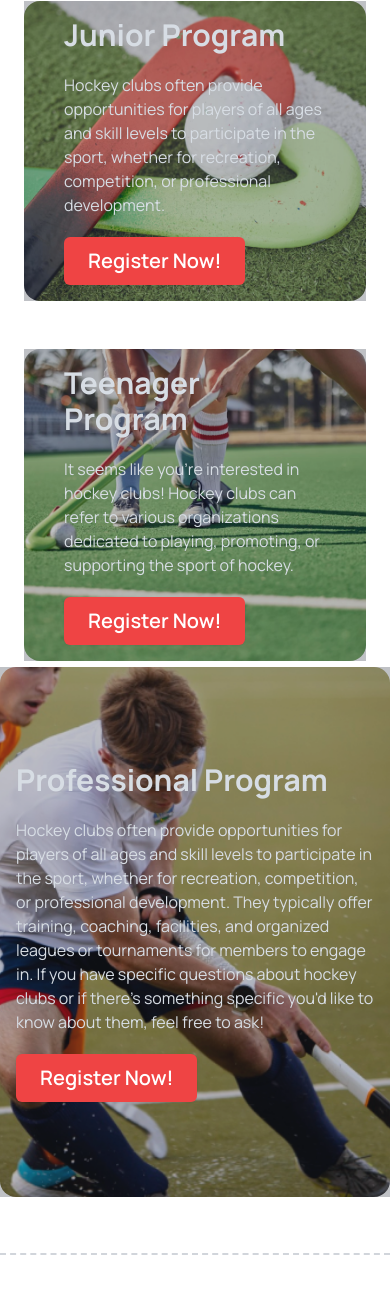
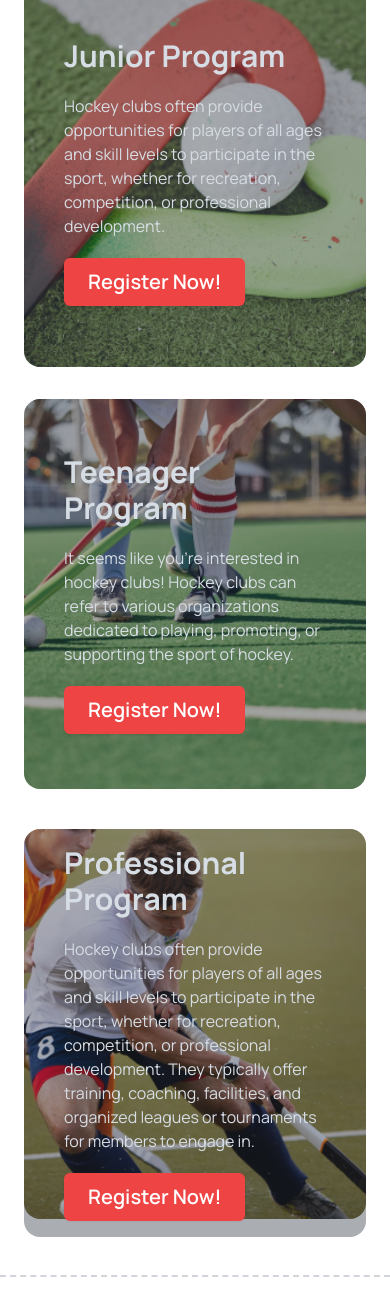
Before and after one commit to Tanjida-Akhter/Hockey-s, a plain HTML site: page index.html in a window 390 px wide. Shown: the part 2125-3417 px from the top of the page. Drawn offline with nearby package versions, Linux system fonts and the light colour scheme.

Commit message:
made more responsive

```diff
--- a/index.html
+++ b/index.html
@@ -232,14 +232,14 @@
         </div>
       </div>
       <!-- three programs -->
-      <div class="my-10 flex flex-col gap-x-8 h-[650px] gap-12 p-6 lg:flex-row">
+      <div class="my-10 flex flex-col gap-8 px-6 lg:flex-row lg:px-0">
         <div
-          class="hero bg-cover bg-center rounded-2xl"
+          class="h-[390px] hero bg-cover bg-center rounded-2xl"
           style="background-image: url(/Images/2.png)"
         >
-          <div class="hero-overlay bg-opacity-30"></div>
+          <div class="hero-overlay bg-opacity-40 rounded-2xl"></div>
           <div class="hero-content text-left text-neutral-content">
-            <div class="w-full px-6">
+            <div class="px-6">
               <h1 class="mb-5 text-3xl font-bold">Junior Program</h1>
               <p class="mb-5">
                 Hockey clubs often provide opportunities for players of all ages
@@ -255,10 +255,10 @@
           </div>
         </div>
         <div
-          class="hero bg-cover bg-center rounded-2xl"
+          class="h-[390px] hero bg-cover bg-center rounded-2xl"
           style="background-image: url(/Images/3.png)"
         >
-          <div class="hero-overlay bg-opacity-30"></div>
+          <div class="hero-overlay bg-opacity-40 rounded-2xl"></div>
           <div class="hero-content text-left text-neutral-content">
             <div class="w-full px-6">
               <h1 class="mb-5 text-3xl font-bold">Teenager Program</h1>
@@ -277,11 +277,38 @@
         </div>
       </div>
       <!-- third program -->
-      <div
-        class="hero h-[530px] bg-cover bg-center rounded-2xl"
+
+      <div class="px-6 lg:px-0">
+        <div
+          class="h-[390px] lg:h-[530px] hero bg-cover bg-center rounded-2xl"
+          style="background-image: url(/Images/4.png)"
+        >
+          <div class="hero-overlay bg-opacity-40 rounded-2xl"></div>
+          <div class="hero-content text-left text-neutral-content">
+            <div class="w-full px-6">
+              <h1 class="mb-5 text-3xl font-bold">Professional Program</h1>
+              <p class="mb-5">
+                Hockey clubs often provide opportunities for players of all ages
+                and skill levels to participate in the sport, whether for
+                recreation, competition, or professional development. They
+                typically offer training, coaching, facilities, and organized
+                leagues or tournaments for members to engage in.
+              </p>
+              <button
+                class="btn text-xl bg-red-500 text-white rounded-md border-none px-6"
+              >
+                Register Now!
+              </button>
+            </div>
+          </div>
+        </div>
+      </div>
+
+      <!-- <div
+        class="h-[530px] p-6 hero bg-cover bg-center rounded-2xl lg:p-0"
         style="background-image: url(/Images/4.png)"
       >
-        <div class="hero-overlay bg-opacity-30"></div>
+        <div class="hero-overlay bg-opacity-40 rounded-2xl"></div>
         <div class="hero-content text-left text-neutral-content">
           <div class="w-full">
             <h1 class="mb-5 text-3xl font-bold">Professional Program</h1>
@@ -301,7 +328,8 @@
             </button>
           </div>
         </div>
-      </div>
+      </div> -->
+
       <!-- products section -->
       <div
         class="my-14 py-10 flex flex-col text-center gap-y-4 border-y-2 border-y-gray-300 border-dashed"
```
